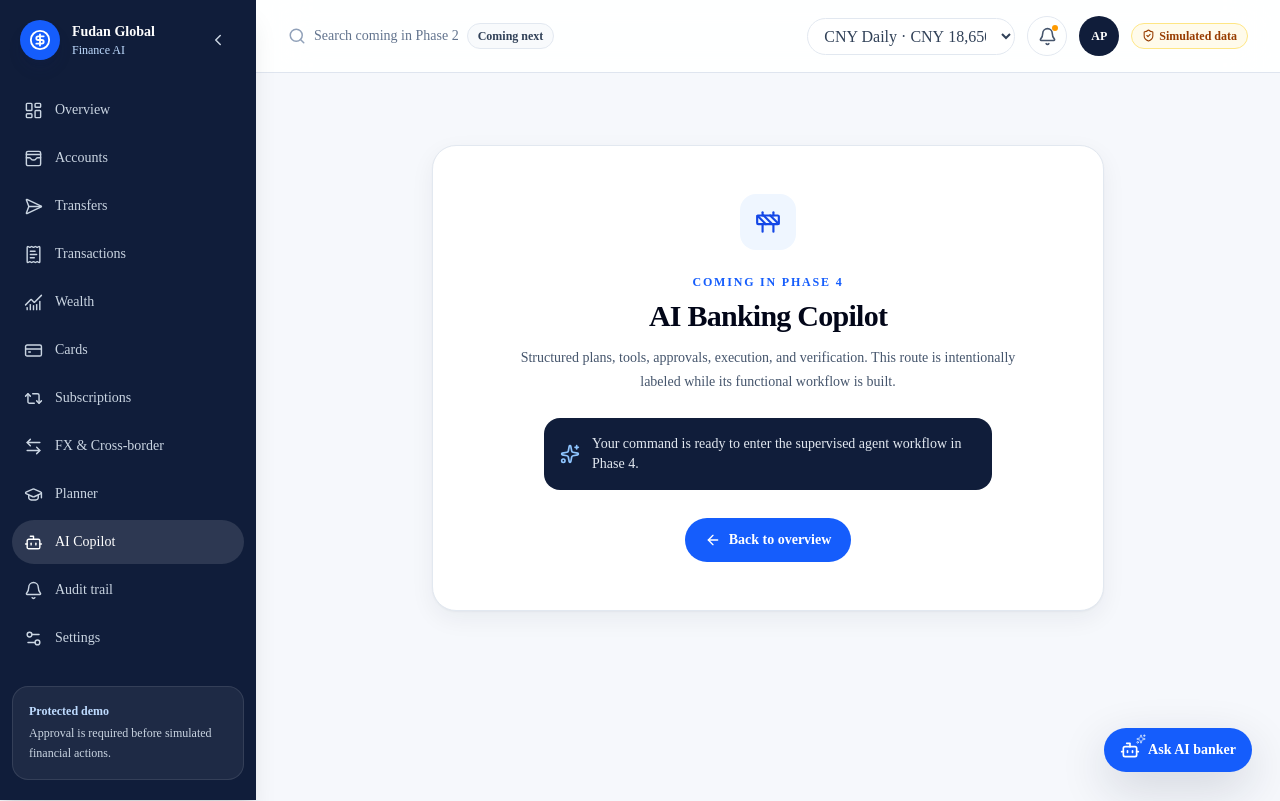
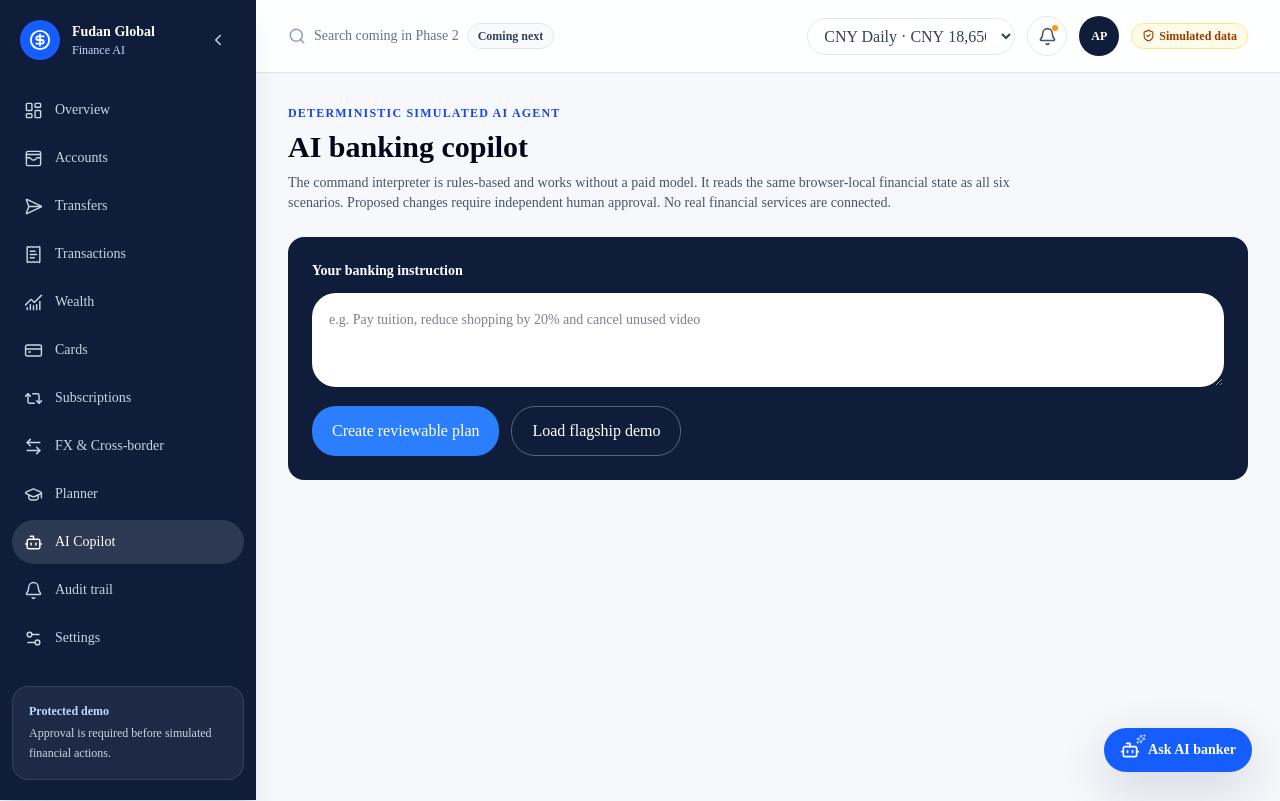
Before and after one commit to jamienatorX/fudan-global-finance-ai, a Next.js app: page /copilot in a window 1280 px wide. Built offline with nearby package versions, Linux system fonts and the light colour scheme.

Commit message:
feat: add deterministic agent and flagship competition walkthrough

```diff
--- /dev/null
+++ b/app/(product)/copilot/page.tsx
@@ -0,0 +1,5 @@
+import { CopilotWorkspace } from '../../../src/features/demo/copilot-workspace';
+export default async function CopilotPage({ searchParams }: { searchParams: Promise<{prompt?:string|string[]}> }) {
+  const params=await searchParams;
+  return <CopilotWorkspace initialPrompt={typeof params.prompt==='string'?params.prompt.slice(0,2000):''}/>;
+}
```
